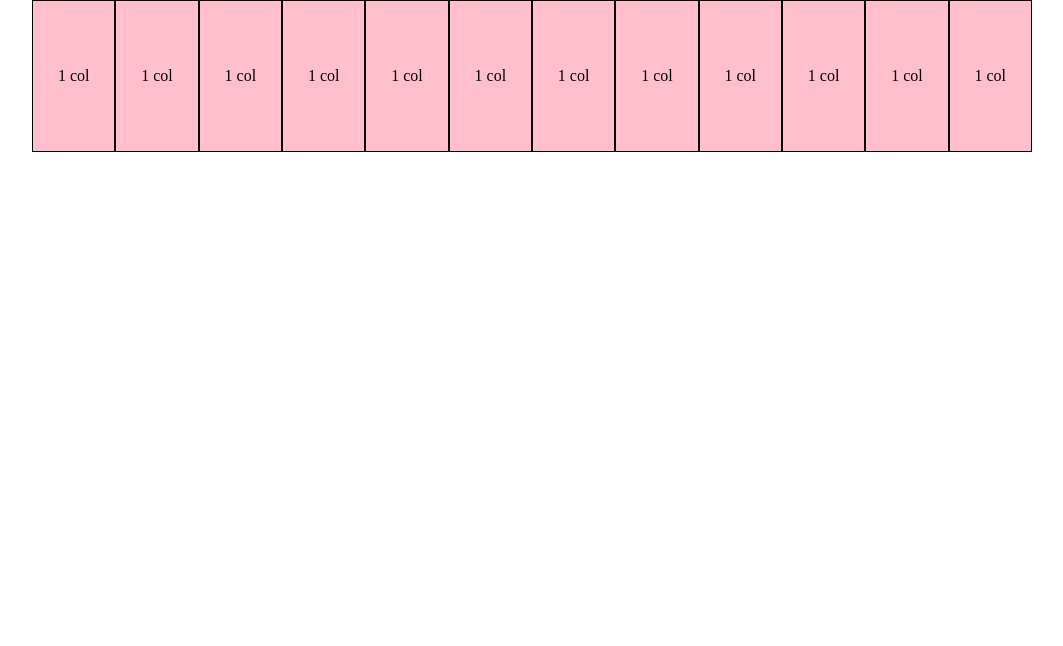
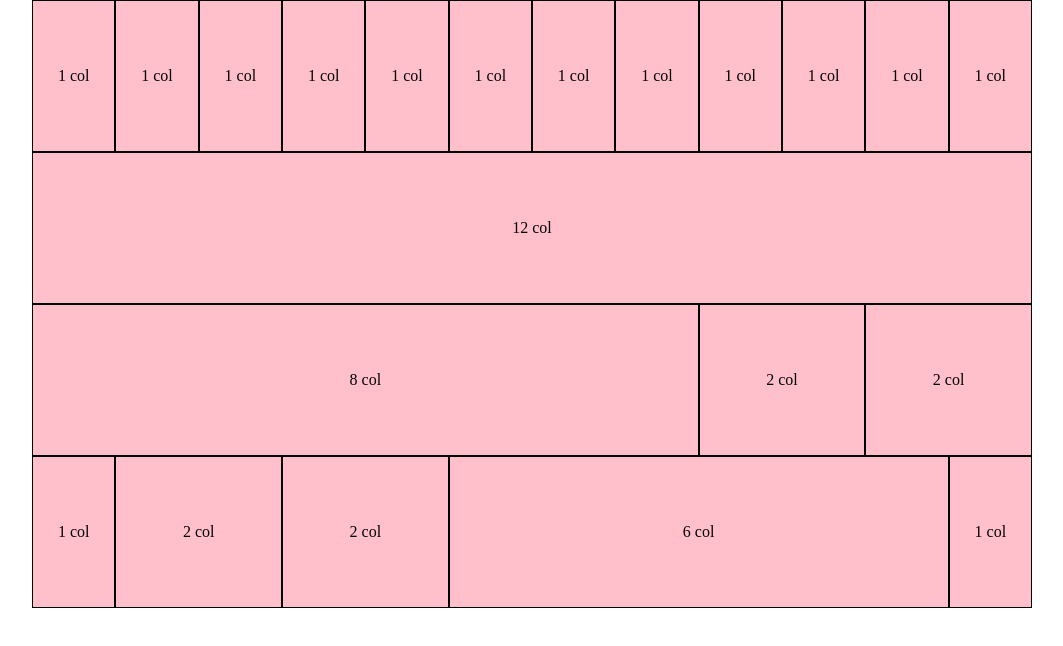
Before and after one commit to Iruiasaro/html-css-12bool, a plain HTML site: page index.html in a window 1280 px wide. Shown: the whole page, without its empty margins (108-1171 px from the left). Drawn offline with Linux system fonts and the light colour scheme.

Commit message:
inserimento seconda-terza-quarta riga

```diff
--- a/index.html
+++ b/index.html
@@ -11,7 +11,7 @@
     <body>
 
         <div class="container">
-
+            <!-- inserimento prima riga -->
             <div class="row">
                 <div class="col-1">1 col</div>
                 <div class="col-1">1 col</div>
@@ -26,8 +26,29 @@
                 <div class="col-1">1 col</div>
                 <div class="col-1">1 col</div>
             </div>
+
+            <!-- inserimento seconda riga -->
+            <div class="row">
+                <div class="col-12">12 col</div>
+            </div>
+
+            <!-- inserimento terza riga -->
+            <div class="row">
+                <div class="col-8">8 col</div>
+                <div class="col-2">2 col</div>
+                <div class="col-2">2 col</div>
+            </div>
+
+            <!-- inserimento quarta riga -->
+            <div class="row">
+                <div class="col-1">1 col</div>
+                <div class="col-2">2 col</div>
+                <div class="col-2">2 col</div>
+                <div class="col-6">6 col</div>
+                <div class="col-1">1 col</div>
+            </div>
+
         </div>
-
 
 
     </body>
```
Also changed, not shown: style.css (line endings or trailing spaces).
